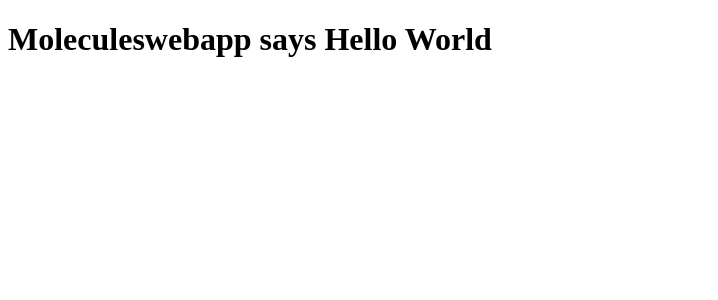
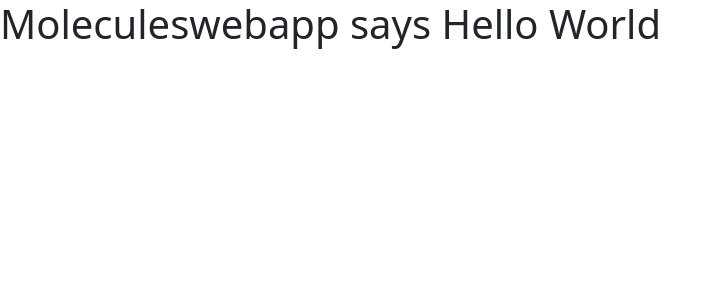
Before and after one commit to demeesterp/MoleculesWebApp, an Angular app: page / in a window 1280 px wide. Shown: the top 300 px of the page, without its empty margins (0-718 px from the left). Built offline with nearby package versions, Linux system fonts and the light colour scheme.

Commit message:
setup bootstrap and ng-bootstrap

```diff
--- a/angular.json
+++ b/angular.json
@@ -30,6 +30,7 @@
               "src/assets"
             ],
             "styles": [
+              "node_modules/bootstrap/dist/css/bootstrap.min.css",
               "src/styles.scss"
             ],
             "scripts": []
--- a/package.json
+++ b/package.json
@@ -2,7 +2,7 @@
   "name": "molecules-web-app",
   "version": "0.0.0",
   "scripts": {
-    "start": "ng serve",
+    "start": "ng serve -o",
     "build": "ng build",
     "watch": "ng build --watch --configuration development",
     "test": "ng test"
@@ -17,6 +17,9 @@
     "@angular/platform-browser": "^16.1.0",
     "@angular/platform-browser-dynamic": "^16.1.0",
     "@angular/router": "^16.1.0",
+    "@ng-bootstrap/ng-bootstrap": "^15.1.0",
+    "@popperjs/core": "^2.11.6",
+    "bootstrap": "^5.3.0",
     "rxjs": "~7.8.0",
     "tslib": "^2.3.0",
     "zone.js": "~0.13.0"
@@ -25,6 +28,7 @@
     "@angular-devkit/build-angular": "^16.1.4",
     "@angular/cli": "~16.1.4",
     "@angular/compiler-cli": "^16.1.0",
+    "@angular/localize": "^16.1.0",
     "@types/jasmine": "~4.3.0",
     "jasmine-core": "~4.6.0",
     "karma": "~6.4.0",
--- a/src/app/app.module.ts
+++ b/src/app/app.module.ts
@@ -3,6 +3,7 @@ import { BrowserModule } from '@angular/platform-browser';
 
 import { AppRoutingModule } from './app-routing.module';
 import { AppComponent } from './app.component';
+import { NgbModule } from '@ng-bootstrap/ng-bootstrap';
 
 @NgModule({
   declarations: [
@@ -10,7 +11,8 @@ import { AppComponent } from './app.component';
   ],
   imports: [
     BrowserModule,
-    AppRoutingModule
+    AppRoutingModule,
+    NgbModule
   ],
   providers: [],
   bootstrap: [AppComponent]
--- a/src/main.ts
+++ b/src/main.ts
@@ -1,3 +1,5 @@
+/// <reference types="@angular/localize" />
+
 import { platformBrowserDynamic } from '@angular/platform-browser-dynamic';
 
 import { AppModule } from './app/app.module';
--- a/src/styles.scss
+++ b/src/styles.scss
@@ -1 +1,4 @@
-/* You can add global styles to this file, and also import other style files */
+@import "~bootstrap/dist/css/bootstrap.css";
+
+/* Importing Bootstrap SCSS file. */
+@import 'bootstrap/scss/bootstrap';
--- a/tsconfig.app.json
+++ b/tsconfig.app.json
@@ -3,7 +3,9 @@
   "extends": "./tsconfig.json",
   "compilerOptions": {
     "outDir": "./out-tsc/app",
-    "types": []
+    "types": [
+      "@angular/localize"
+    ]
   },
   "files": [
     "src/main.ts"
```
Also changed, not shown: 2 other files (tests, documents, lock files or other folders).
